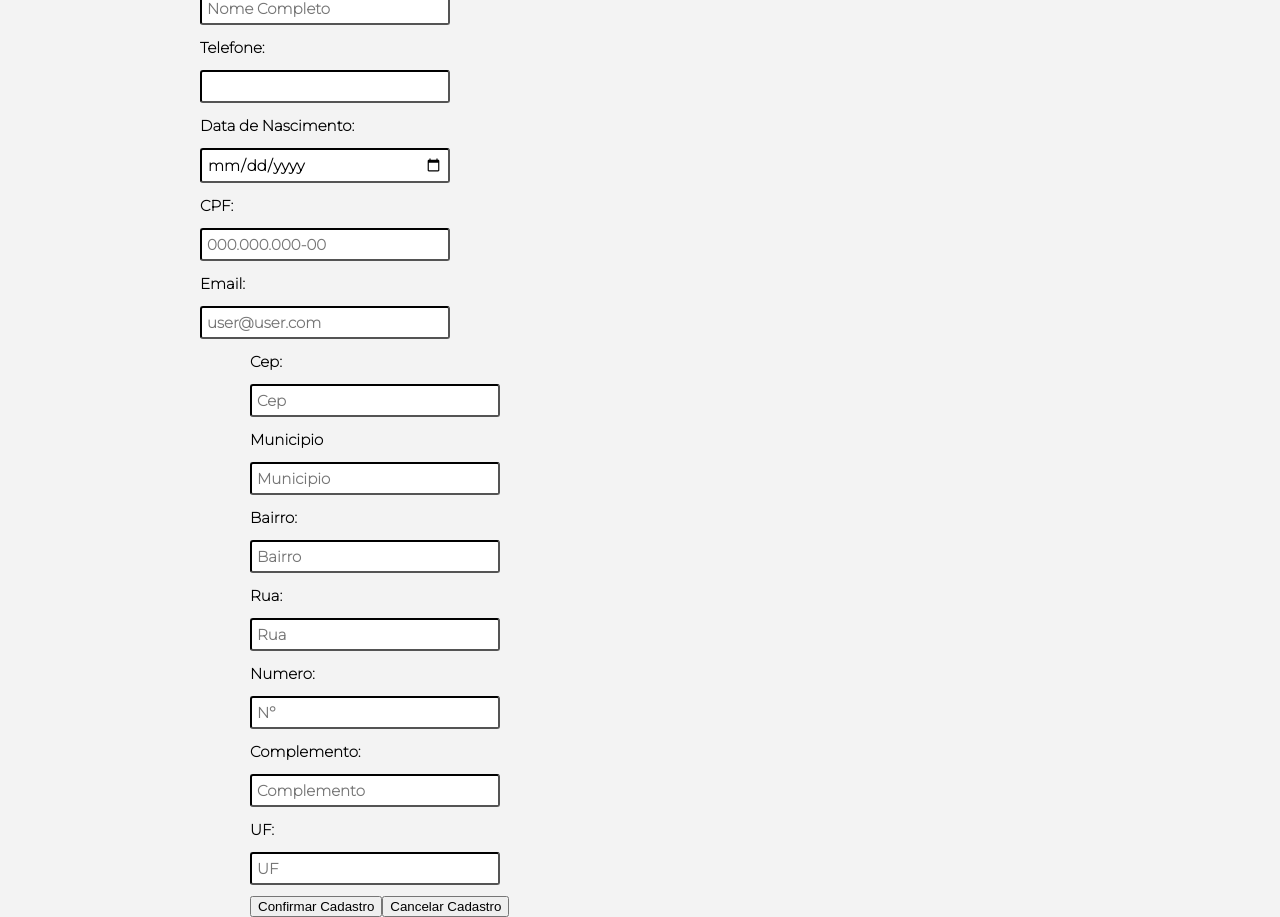
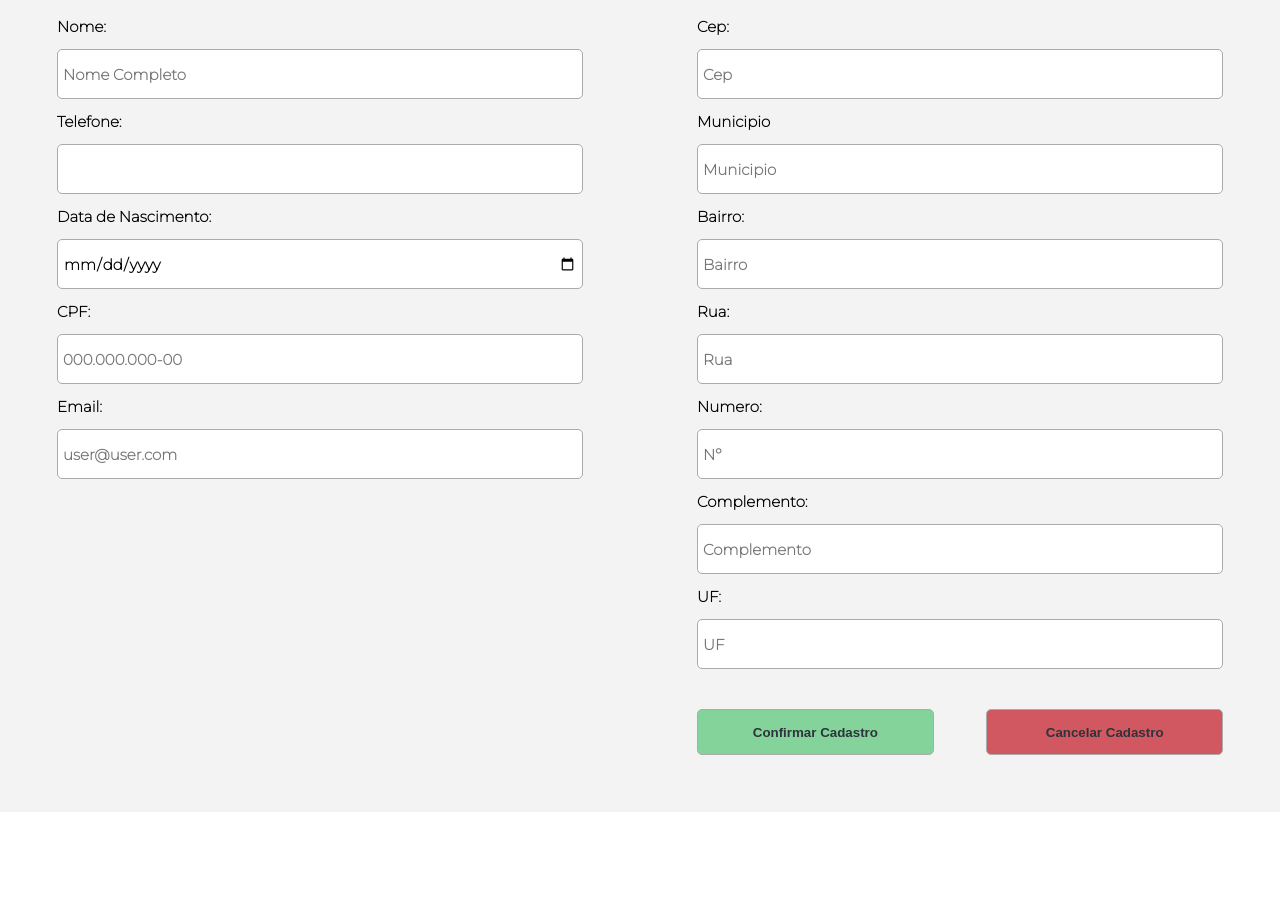
Before and after one commit to Fernanda741/Demo-Nigth---Client-CIP, a React (Create React App) app: page /register in a window 1280 px wide. Shown: the part 512-1429 px from the top of the page. After the commit the page ends 1324 px from the top, so only its background shows below. Built offline with nearby package versions, Linux system fonts and the light colour scheme; a web font is replaced by a local one.

Commit message:
estilização cadastro cliente

```diff
--- a/src/Components/Button/index.js
+++ b/src/Components/Button/index.js
@@ -1,9 +1,22 @@
 import React from 'react';
+import './style.css';
 
-export default function Button({ onClick, value, title, type, children }) {
+export default function Button({
+  onClick,
+  value,
+  title,
+  type,
+  children,
+  buttonClass,
+}) {
   return (
     <>
-      <button onClick={onClick} value={value} type={type} >
+      <button
+        className={'btn' + (buttonClass ? ' ' + buttonClass : '')}
+        onClick={onClick}
+        value={value}
+        type={type}
+      >
         {title} {children}
       </button>
     </>
--- /dev/null
+++ b/src/Components/Button/style.css
@@ -0,0 +1,17 @@
+.btn {
+  height: 46px;
+  border: 1px solid #ababab;
+  border-radius: 5px;
+  cursor: pointer;
+  font-weight: bold;
+}
+
+.btn-primary {
+  background: rgba(106, 204, 134, 0.81);
+  color: #2f333b;
+}
+
+.btn-secondary {
+  background: rgba(193, 13, 25, 0.67);
+  color: #2f333b;
+}
--- a/src/Components/Input/index.js
+++ b/src/Components/Input/index.js
@@ -1,12 +1,13 @@
-import React from "react";
-import './style.css'
+import React from 'react';
+import './style.css';
 
 export const Input = React.forwardRef(
   ({ onChange, label, register, required, onBlur, type, ...props }, ref) => {
     return (
       <>
-        <label>{label}</label>
-        <input className="input-style"
+        <label className="input-label">{label}</label>
+        <input
+          className="input-style"
           register={register}
           onBlur={onBlur}
           required={required}
--- a/src/Components/Input/style.css
+++ b/src/Components/Input/style.css
@@ -1,8 +1,10 @@
-.input-style{
-    margin-bottom: 10px;
-    margin-top: 3px;
-    border-color: black;
-    font-family: "Montserrat";
-    font-weight: bolder;
-    font-size: 15px;
+.input-style {
+  margin-bottom: 10px;
+  margin-top: 3px;
+  border-color: black;
+  font-family: 'Montserrat';
+  font-weight: bolder;
+  font-size: 15px;
+  height: 50px;
+  border: 1px solid #ababab;
 }
--- a/src/pages/Register/index.jsx
+++ b/src/pages/Register/index.jsx
@@ -94,6 +94,7 @@ const Register = () => {
       <img className="Img" src={BannerImg} alt="Banner Image" />
       <h3 className="Title">DADOS PESSOAIS</h3>
       <form className="form-section" onSubmit={handleSubmit(onSubmit)}>
+        <section className="first-col">
           <div className="first-div">
             <Input
               label="Nome:"
@@ -142,6 +143,8 @@ const Register = () => {
             />
             {errors.email && <p>campo obrigatório</p>}
           </div>
+        </section>
+        <section className="second-col">
           <div className="second-div">
             <Input
               label="Cep:"
@@ -192,13 +195,14 @@ const Register = () => {
             />
 
             <section>
-            <div>
-              <Button title="Confirmar Cadastro" type="submit" />
-              <Button ClassName title="Cancelar Cadastro" type="reset" />
+              <div className="register-btn-group">
+                <Button buttonClass="btn-primary" title="Confirmar Cadastro" type="submit" />
+                <Button buttonClass="btn-secondary" title="Cancelar Cadastro" type="reset" />
               </div>
             </section>
             {errors.uf && <p>campo obrigatório</p>}
           </div>
+        </section>
       </form>
     </section>
   );
--- a/src/pages/Register/style.css
+++ b/src/pages/Register/style.css
@@ -16,15 +16,17 @@
   flex-direction: column;
   padding-top: 0px;
   padding-bottom: 0px;
-    padding-left: 200px;
-    padding-right: 200px;
+  width: 100%;
 }
-
+.first-div p {
+  color: rgba(193, 13, 25, 0.67);
+  font-weight: bold;
+}
 .first-div label {
   margin-bottom: 10px;
   margin-top: 3px;
   border-color: black;
-    font-family: "Montserrat";
+  font-family: 'Montserrat';
   font-weight: bolder;
   font-size: 15px;
 }
@@ -32,12 +34,11 @@
 .first-div input {
   margin-bottom: 10px;
   margin-top: 3px;
-  border-color: black;
-  font-family: "Montserrat";
+  font-family: 'Montserrat';
   font-weight: bolder;
   font-size: 15px;
-  border-radius: 3px;
-  width: 250px;
+  border-radius: 5px;
+  width: 100%;
   padding: 5px;
 }
 
@@ -46,15 +47,21 @@
   flex-direction: column;
   padding-top: 0px;
   padding-bottom: 0px;
-  padding-right: 250px;
-  padding-left: 250px;
+  width: 100%;
+}
+.second-div button {
+  width: 240px;
 }
 
+.second-div p {
+  color: rgba(193, 13, 25, 0.67);
+  font-weight: bold;
+}
 .second-div label {
   margin-bottom: 10px;
   margin-top: 3px;
   border-color: black;
-    font-family: "Montserrat";
+  font-family: 'Montserrat';
   font-weight: bolder;
   font-size: 15px;
 }
@@ -62,16 +69,34 @@
 .second-div input {
   margin-bottom: 10px;
   margin-top: 3px;
-    border-color: black;
-    font-family: "Montserrat";
+  font-family: 'Montserrat';
   font-weight: bolder;
   font-size: 15px;
-    border-radius: 3px;
-    width: 250px;
+  border-radius: 5px;
+  width: 100%;
   padding: 5px;
 }
+.first-col {
+  padding: 57px;
+  display: flex;
+  justify-content: center;
+  width: 50%;
+}
+.second-col {
+  padding: 57px;
+  display: flex;
+  justify-content: center;
+  flex-grow: 1;
+}
+.register-btn-group {
+  display: flex;
+  justify-content: center;
+  margin-top: 30px;
+}
 
-
+.register-btn-group button:nth-child(1) {
+  margin-right: 10%;
+}
 
 /* .form-section div section {
     margin-top: 20px;
@@ -103,6 +128,6 @@
   color: #2f333b;
 }
 
-.Img{
+.Img {
   width: 100%;
 }
```
Lines whose indentation alone changed are shown as unchanged.
